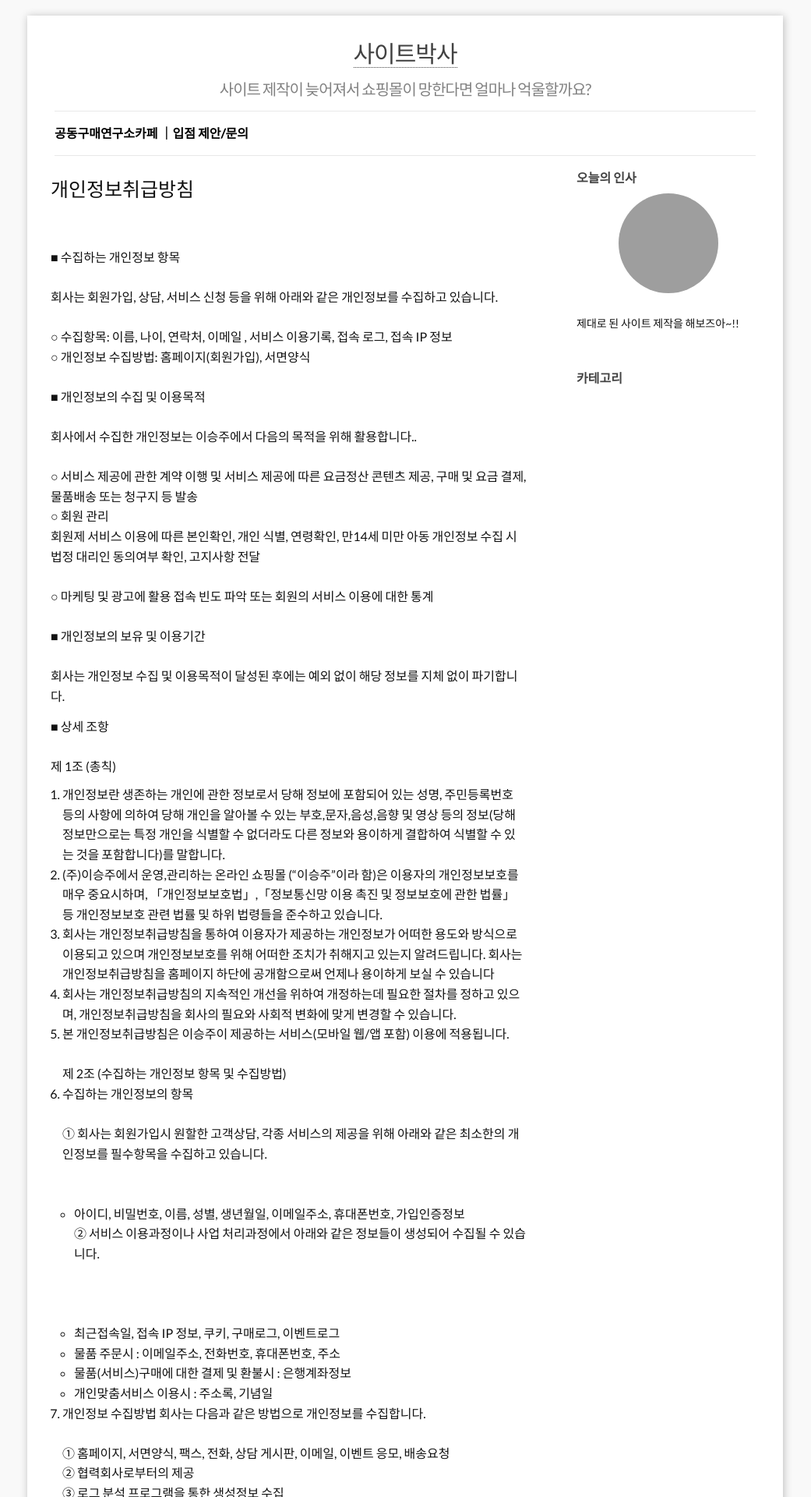
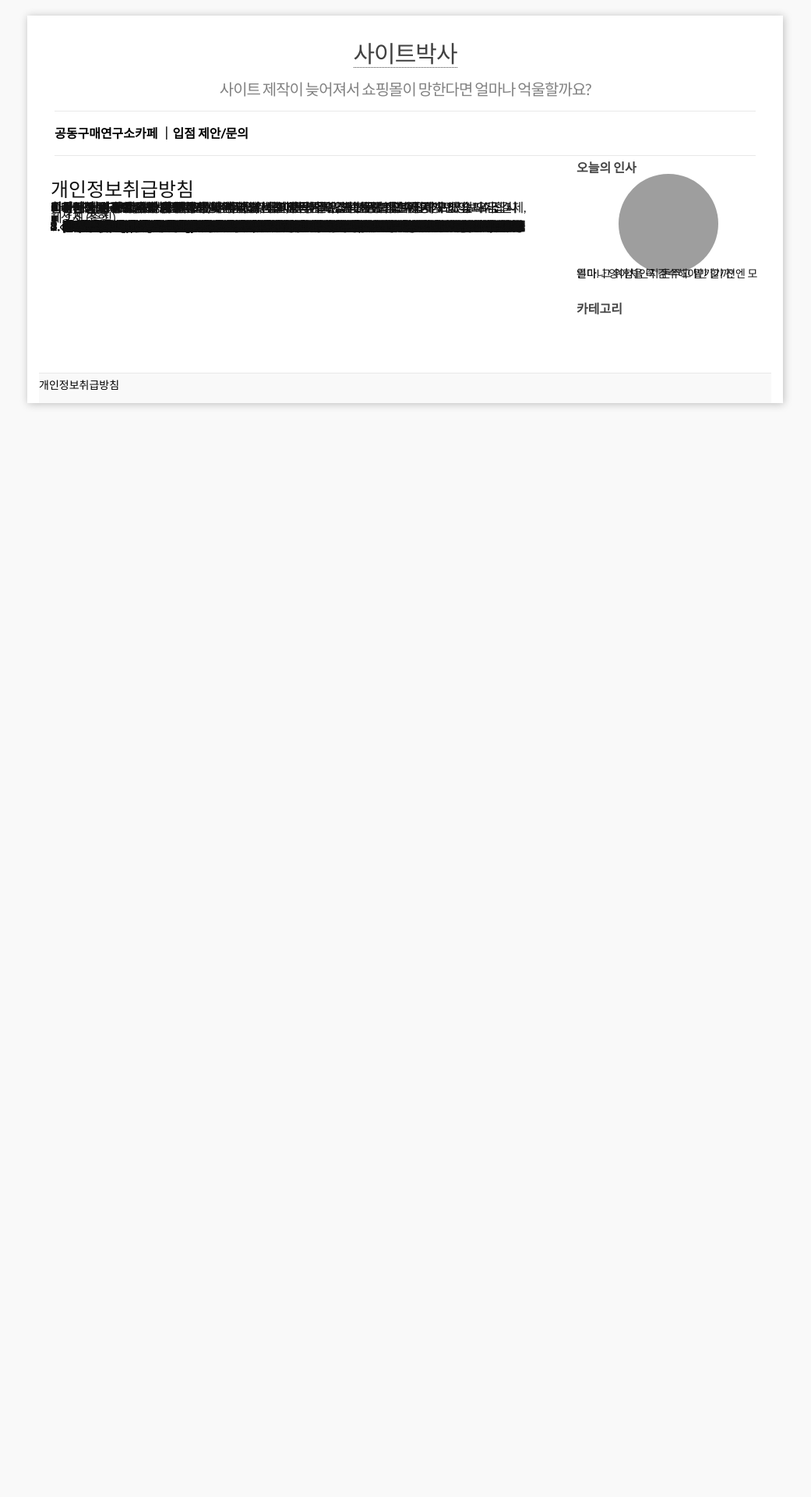
Before and after one commit to leevra/sitebaksa, a Jekyll site: the page built from privacy.md, in a window 1280 px wide. Shown: the top 1920 px of the page at 78% size, without its empty margins (120-1161 px from the left). Built offline with Jekyll 4.4.1, drawn with Linux system fonts in a browser that asks for light colours; after the commit the page ends 900 px from its top, so only the background shows below that; grey boxes are pictures that could not be loaded.

Commit message:
VersionActivity

```diff
--- a/_config.yml
+++ b/_config.yml
@@ -14,7 +14,7 @@
 github_username:  leevra
 facebook_app_id:
 favicon:     "/images/favicon.ico"
-aboutme: 제대로 된 사이트 제작을 해보즈아~!! # these are shown on aboutme-sidebar.
+aboutme: 얼마나 양아치인지 돈주고 맡기기 전엔 모른다. 그 위험을 꼭 감수해야만 할까?  # these are shown on aboutme-sidebar.
 aboutme_photo: /images/main.jpg # your photo.
 google_analytics_key:   # put YOUR key here to enable tracking! (blank to disable)
 
--- a/_includes/head.html
+++ b/_includes/head.html
@@ -40,15 +40,16 @@
 
 
 <!-- Global site tag (gtag.js) - Google Analytics -->
-<script async src="https://www.googletagmanager.com/gtag/js?id=UA-106024134-42"></script>
+<script async src="https://www.googletagmanager.com/gtag/js?id=UA-106024134-44"></script>
 <script>
   window.dataLayer = window.dataLayer || [];
   function gtag(){dataLayer.push(arguments);}
   gtag('js', new Date());
 
-  gtag('config', 'UA-106024134-42');
+  gtag('config', 'UA-106024134-44');
 </script>
 
 
 
+
 </head>
--- a/css/main.scss
+++ b/css/main.scss
@@ -9,7 +9,7 @@
 $base-font-family: 'Lato', 'Open Sans', Helvetica, Arial, sans-serif !important;
 $base-font-size:   16px;
 $small-font-size:  $base-font-size * 0.875;
-$base-line-height: 1.6em;
+$base-line-height: 0em;
 
 $spacing-unit:     15px;
 
```
